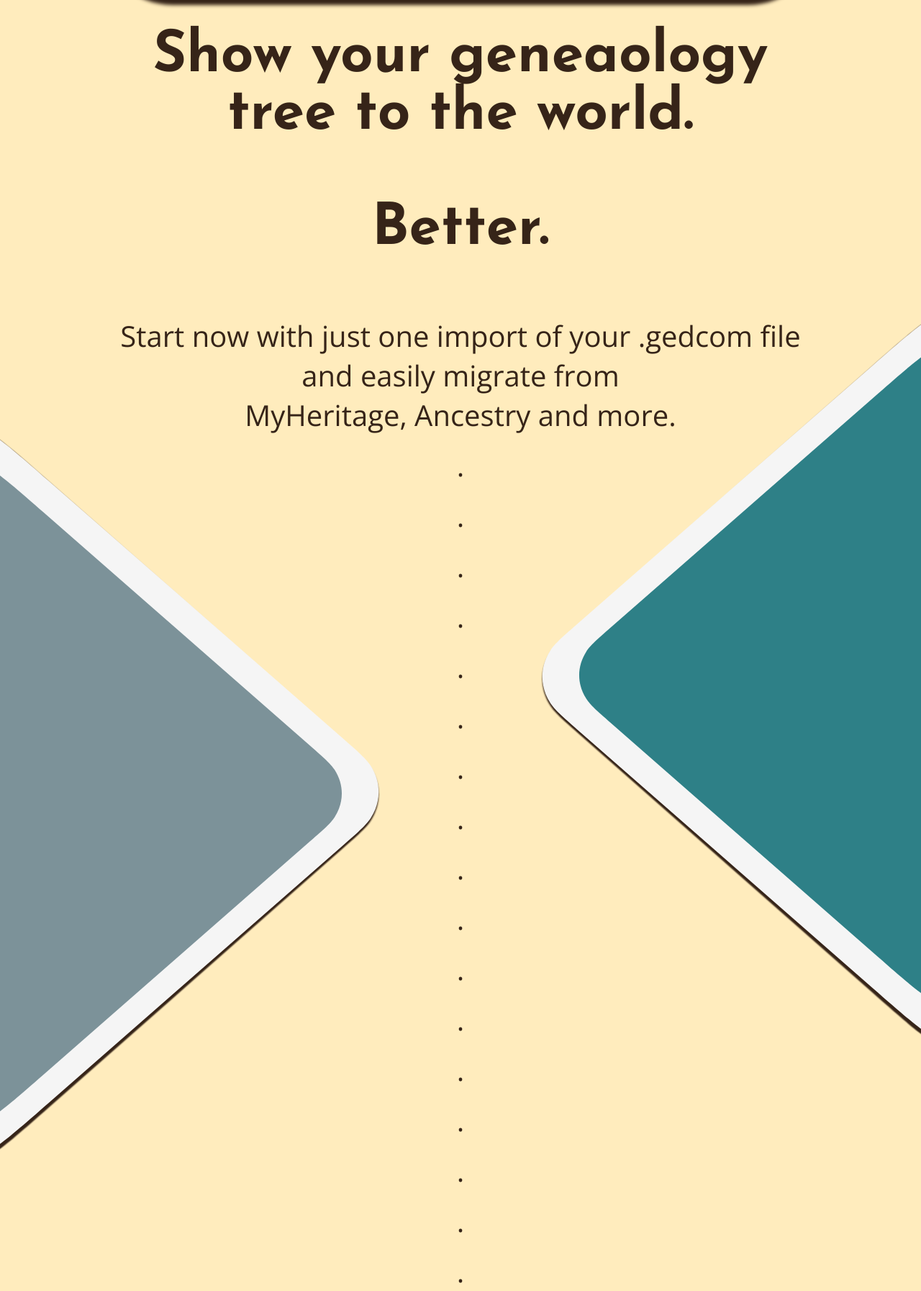
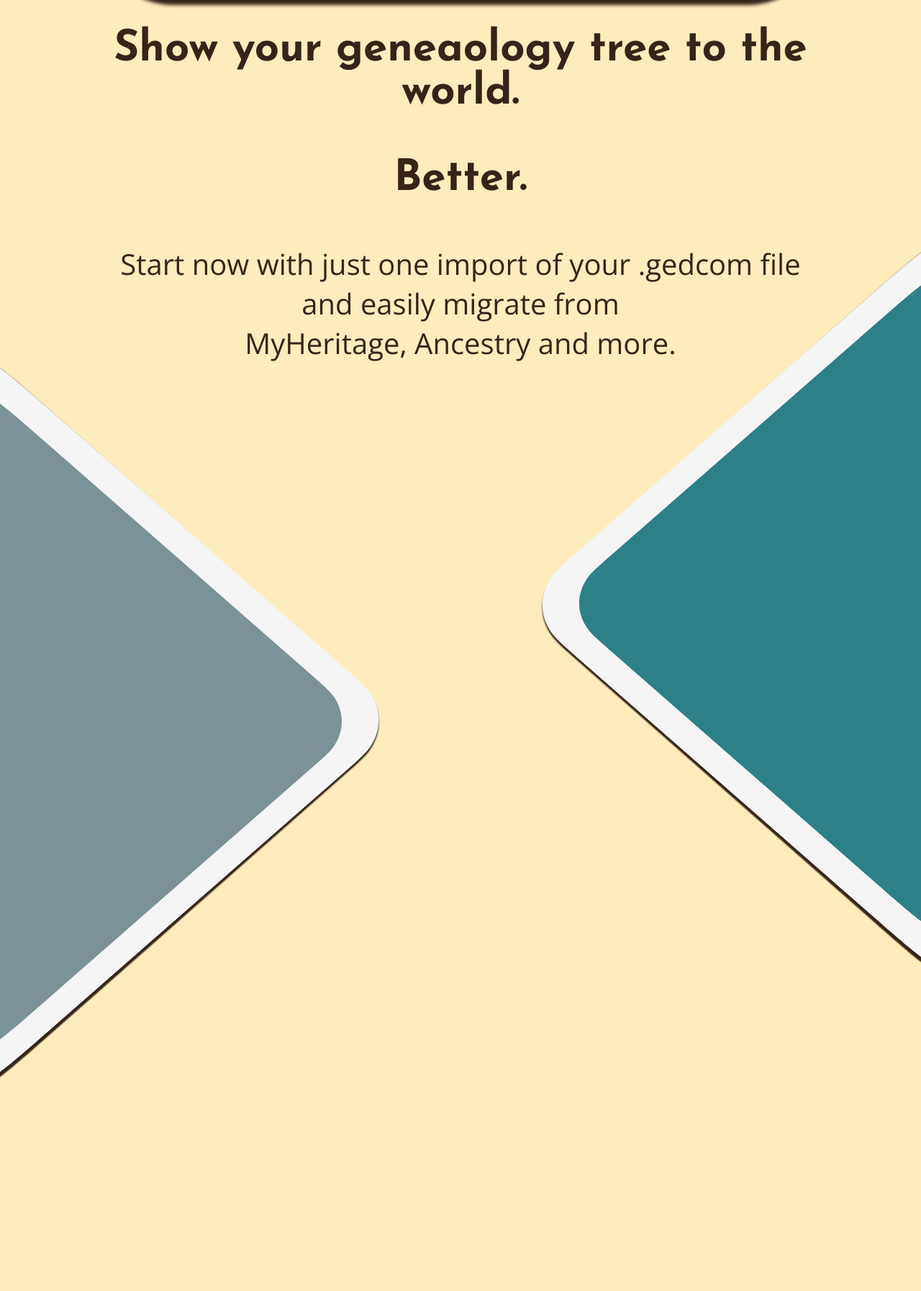
Before and after one commit to mfrszpiotro/gedmap, a Python web app: template static/templates/index.html in a window 1280 px wide. Shown: the part 126-1920 px from the top of the page at 72% size. Run offline with Jinja, Linux system fonts and the light colour scheme; the template is opened without the code that fills it, so the values that code supplies are empty.

Commit message:
design: index page for mobile devices
Viewer and import pages responsive fixes.

```diff
--- a/static/scripts/hideNav.js
+++ b/static/scripts/hideNav.js
@@ -2,7 +2,7 @@
 
 function hideNav() {
     let scrollTop = window.scrollY || document.documentElement.scrollTop;
-    if(scrollTop > 150) {
+    if(scrollTop > 50) {
         navbar.style.top = '-400px';
     }
     else {
--- a/static/styles/index.css
+++ b/static/styles/index.css
@@ -12,11 +12,16 @@
     z-index: -1 !important;
 }
 
-.btn {
-    font-size: 30px;
-    font-family: var(--josefin);
-    color: whitesmoke;
-    border-color: whitesmoke;
+.svg-triangle {
+    transition-property: height, width;
+    transition-duration: 0.5s;
+    transition-timing-function: ease;
+}
+
+.svg-triangle path {
+    stroke-width: 10;
+    stroke-linejoin: round;
+    stroke-linecap: round;
 }
 
 #left-container {
@@ -31,7 +36,7 @@
     position: absolute;
 }
 
-#sides-container {
+#svg-container {
     width: 100%;
     position: -webkit-sticky;
     position: sticky;
@@ -47,7 +52,6 @@
 #right-side {
     float: right;
     right: -10px;
-    top: 0vh;
     top: -20vh;
     position: relative;
 }
@@ -62,44 +66,113 @@
     width: 42vw;
 }
 
-.svg-triangle {
-    transition-property: height, width;
-    transition-duration: 0.5s;
-    transition-timing-function: ease;
+#fill {
+    height: 300vh;
 }
 
-.svg-triangle path {
-    stroke-width: 10;
-    stroke-linejoin: round;
-    stroke-linecap: round;
+#sides-section {
+    overflow-x: hidden;
+    width: 100vw;
 }
 
-.fill {
-    height: 150vh;
+#sides-section-mobile {
+    display: flex;
+    flex-wrap: nowrap;
+    overflow-x: auto;
 }
 
-@media only screen and (max-width: 640px) {
+.card {
+    flex: 0 0 auto;
+}
+
+@media only screen and (min-width: 1px) {
+    #left-side {
+        float: left;
+        left: -10px;
+        position: relative;
+    }
+
+    #right-side {
+        float: right;
+        right: 0vh;
+        top: 0vh;
+        position: relative;
+    }
+
     #welcome {
         padding-top: 15px;
         width: 80%;
-        font-size: 20px;
+        font-size: 30px;
+    }
+
+    #sides-section-mobile {
+        visibility: visible;
+    }
+
+    #sides-section {
+        visibility: hidden;
+    }
+
+    .sides-show {
+        height: 100vh;
+        width: 90vw;
+    }
+
+    #fill {
+        height: 0vh;
+    }
+
+    .sides-hide {
+        height: 100vh;
+        width: 90vw;
     }
 }
 
 @media only screen and (min-width: 640px) {
-    #welcome {
-        padding-top: 15px;
-        width: 80%;
-        font-size: 20px;
+    #left-side {
+        float: left;
+        left: -10px;
+        position: relative;
     }
-}
 
-@media only screen and (min-width: 768px) {
+    #right-side {
+        float: right;
+        right: -10px;
+        top: -20vh;
+        position: relative;
+    }
+
     #welcome {
         padding-top: 15px;
         width: 80%;
         font-size: 40px;
     }
+
+    .sides-show {
+        height: 145vh;
+        width: 52vw;
+    }
+
+    .sides-hide {
+        height: 125vh;
+        width: 42vw;
+    }
+
+    #fill {
+        height: 200vh;
+    }
+
+    #sides-section-mobile {
+        visibility: hidden;
+    }
+
+    #sides-section {
+        visibility: visible;
+    }
+}
+
+@media only screen and (min-width: 768px) {
+
 }
 
 @media only screen and (min-width: 1024px) {
--- a/static/templates/import.html
+++ b/static/templates/import.html
@@ -5,7 +5,7 @@
 
 <head>
     <meta charset="utf-8" name="viewport" content="width=device-width, initial-scale=1.0">
-    <title>GedMap</title>
+    <title>Import - GedMap</title>
     <link rel="stylesheet" href="../styles/gedmap.css">
     <link rel="stylesheet" href="../styles/import.css">
 </head>
@@ -19,6 +19,7 @@
         </ul>
     </nav>
     <script type="text/javascript" src="../scripts/hideNav.js"></script>
+    <script type="text/javascript" src="../scripts/hideNav.js"></script>
     <div id="import-block">
         <h1>Your GEDCOM goes here</h1>
         <img id="file-image" src="../images/file.png">
--- a/static/templates/index.html
+++ b/static/templates/index.html
@@ -5,7 +5,7 @@
 
 <head>
     <meta charset="utf-8" name="viewport" content="width=device-width, initial-scale=1.0">
-    <title>GedMap</title>
+    <title>GedMap - geneaology trees</title>
     <link rel="stylesheet" href="../styles/gedmap.css">
     <link rel="stylesheet" href="../styles/index.css">
 </head>
@@ -13,72 +13,42 @@
 <body>
     <nav id="navbar">
         <ul>
-            <li>
-                <h2><a href="./index.html">GedMap</a></h2>
-            </li>
+            <li><h2><a href="./index.html">GedMap</a></h2></li>
             <li><a href="./import.html">Upload</a></li>
             <li><a href="./viewer.html">Viewer</a></li>
         </ul>
     </nav>
     <script type="text/javascript" src="../scripts/hideNav.js"></script>
+    <section>
         <div id="welcome">
             <h1>Show your geneaology tree to the world.</h1>
             <h1>Better.</h1>
             <div>Start now with just one import of your .gedcom file and easily migrate from </div>
             <div>MyHeritage, Ancestry and more.</div>
         </div>
+    </section>
+    <section id="sides-section">
         <div id="left-container">
-        <div id="sides-container">
+            <div id="svg-container">
                 <img id="left-side" class="svg-triangle sides-hide" src="../images/left-triangle.svg">
             </div>
         </div>
         <div id="right-container">
-        <div id="sides-container">
+            <div id="svg-container">
                 <img id="right-side" class="svg-triangle sides-hide" src="../images/right-triangle.svg">
             </div>
         </div>
-    <div id="welcome">.</div>
-    <div id="welcome">.</div>
-    <div id="welcome">.</div>
-    <div id="welcome">.</div>
-    <div id="welcome">.</div>
-    <div id="welcome">.</div>
-    <div id="welcome">.</div>
-    <div id="welcome">.</div>
-    <div id="welcome">.</div>
-    <div id="welcome">.</div>
-    <div id="welcome">.</div>
-    <div id="welcome">.</div>
-    <div id="welcome">.</div>
-    <div id="welcome">.</div>
-    <div id="welcome">.</div>
-    <div id="welcome">.</div>
-    <div id="welcome">.</div>
-    <div id="welcome">.</div>
-    <div id="welcome">.</div>
-    <div id="welcome">.</div>
-    <div id="welcome">.</div>
-    <div id="welcome">.</div>
-    <div id="welcome">.</div>
-    <div id="welcome">.</div>
-    <div id="welcome">.</div>
-    <div id="welcome">.</div>
-    <div id="welcome">.</div>
-    <div id="welcome">.</div>
-    <div id="welcome">.</div>
-    <div id="welcome">.</div>
-    <div id="welcome">.</div>
-    <div id="welcome">.</div>
-    <div id="welcome">.</div>
-    <div id="welcome">.</div>
-    <div id="welcome">.</div>
-    <div id="welcome">.</div>
-    <div id="welcome">.</div>
-    <div id="welcome">.</div>
-    <div id="welcome">.</div>
-    <div id="welcome">.</div>
-    <div id="welcome">.</div>
-
+    </section>
+    <section id="sides-section-mobile">
+        <div class="card">
+            <img id="left-side" class="svg-triangle sides-hide" src="../images/left-triangle.svg">
+        </div>
+        <div class="card">
+            <img id="right-side" class="svg-triangle sides-hide" src="../images/right-triangle.svg">
+        </div>
+    </section>
+    <!-- 3 sections !!! e.g. 1. normal layout 2. rearrange for section #2 right container 3. do the same for section #3  -->
+    <div id="fill"></div>
     <footer>
         <ul>
             <li>
```
Also changed, not shown: static/styles/import.css (+30 -7 lines), static/styles/viewer.css (+20 -15 lines), static/templates/viewer.html (+18 -12 lines). Lines whose indentation alone changed are shown as unchanged.
